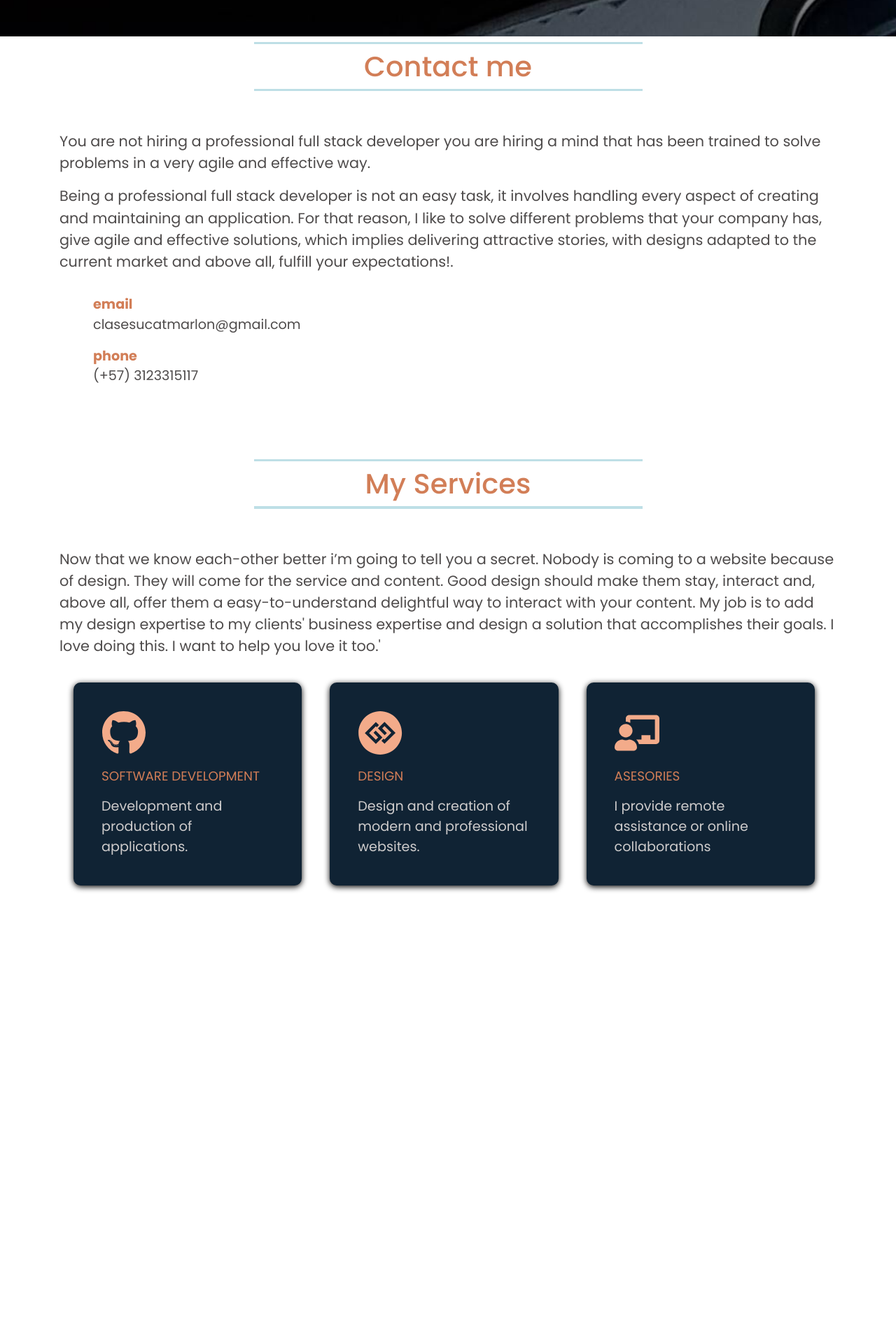
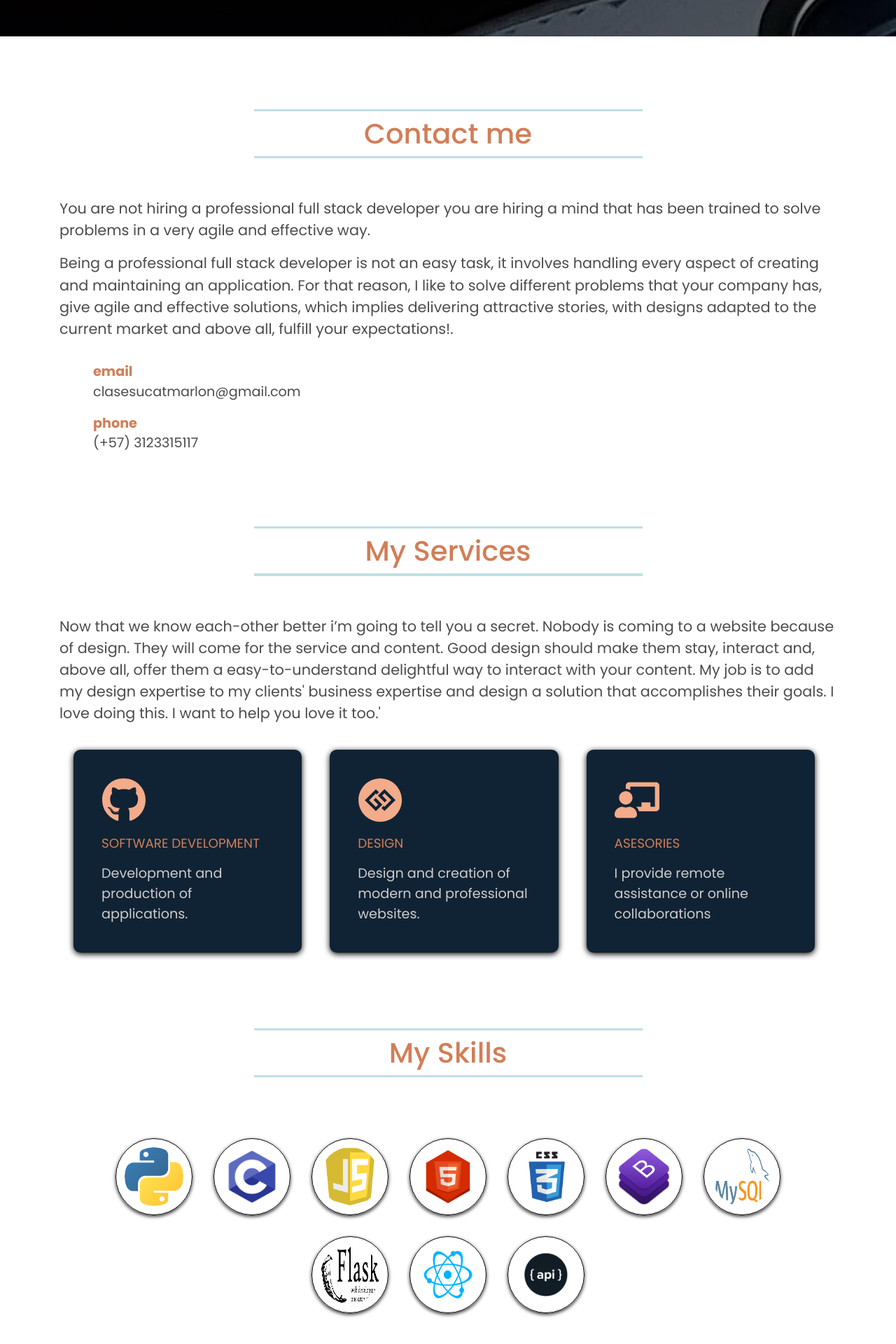
Before and after one commit to clasesucatmarlon/portafolioMG, a React (Create React App) app: page / in a window 1280 px wide. Shown: the part 2901-4821 px from the top of the page at 70% size. Before the commit the page ends 4186 px from the top, so only its background shows below. Built offline with nearby package versions, Linux system fonts and the light colour scheme.

Commit message:
Versión 04: added component skill

```diff
--- a/src/App.css
+++ b/src/App.css
@@ -158,9 +158,17 @@ body::-webkit-scrollbar {
 /* CONTACT */
 .contact {
   width: 100%;
-
   background-color: white;
   color: rgb(78, 75, 75);
+}
+
+.mainHeaderContact {
+  margin-bottom: 3rem;
+  font-weight: 500;
+  color: #d27e57;
+  font-size: 2rem;
+  text-align: center;
+  margin-top: 6rem;
 }
 
 .about__info-p1 {
@@ -366,6 +374,38 @@ strong {
   text-decoration: none;
 }
 
+
+/* SKILL */
+.mainHeaderSkill {
+  margin-bottom: 3rem;
+  margin-top: 5rem;
+  font-weight: 500;
+  color: #d27e57;
+  font-size: 2rem;
+  text-align: center;
+}
+
+.skillBanner {
+  padding-top: 1rem;
+  padding-bottom: 3rem;
+  background-repeat: no-repeat;
+  background-size: cover;
+  width: 100%;
+  text-align: center;
+}
+
+.skillBanner img {
+  height: 110px;
+  width: 110px;
+  border: 1px solid black;
+  border-radius: 50%;
+  padding: 12px;
+  margin: 15px;
+  box-shadow: 0 2px 5px rgb(49, 47, 47);
+}
+
+
+
 /* Medias Query */
 @media (max-width: 768px) {
   /* HEADER */
--- a/src/components/Contact.js
+++ b/src/components/Contact.js
@@ -20,7 +20,7 @@ const Contact = () => {
         <div className='contact' id="contact">
             <div className='container'>
                 <div className='row d-flex'>
-                    <div className="col-12 mainHeader">
+                    <div className="col-12 mainHeaderContact">
                         <div className='commonBorder'></div>
                         <h1>{header.subHeader}</h1>
                         <div className='commonBorder'></div>
--- a/src/components/Home.js
+++ b/src/components/Home.js
@@ -11,8 +11,8 @@ import About from './About';
 import Contact from './Contact';
 import Services from './Services';
 import Portafolio from './Portafolio';
-/* import Skill from './Skill';
-import Footer from './Footer'; */
+import Skill from './Skill';
+/* import Footer from './Footer'; */
 
 
 function Home() {
@@ -25,12 +25,12 @@ function Home() {
             <Portafolio />
             <Contact />
             <Services />
-
+            <Skill />
 {/*
 
 
 
-          <Skill />
+
           <Footer /> */}
 
 
--- /dev/null
+++ b/src/components/Skill.js
@@ -0,0 +1,70 @@
+import React from 'react';
+
+import Python from '../../public/images/python1.png';
+import C from '../../public/images/c.png';
+import Js from '../../public/images/js.png';
+import Html from '../../public/images/html1.png';
+import Css from '../../public/images/css.png';
+import Bootstrap from '../../public/images/Bootstrap.png';
+import MySQL from '../../public/images/mysql.png';
+import Flask from '../../public/images/flask.png';
+import ReactJS from '../../public/images/reactjs.png';
+import API from '../../public/images/api.png';
+
+const Skill = () => {
+
+
+
+    return (
+        <div className='skill' id="skill">
+            <div className='container'>
+                <div className='row d-flex'>
+
+
+                    <div className="col-12 mainHeaderSkill">
+                        <div className='commonBorder'></div>
+                        <h1>My Skills</h1>
+                        <div className='commonBorder'></div>
+                    </div>
+
+                    <div className="col-12 ">
+                        <div className='skillBanner'>
+                            <img src={Python} />
+                            <img src={C} />
+                            <img src={Js} />
+                            <img src={Html} />
+                            <img src={Css} />
+                            <img src={Bootstrap} />
+                            <img src={MySQL} />
+                            <img src={Flask} />
+                            <img src={ReactJS} />
+                            <img src={API} />
+                        </div>
+                    </div>
+                </div>
+
+                {/* <div className='portafolio__header'>
+                    <div className='common'>
+                        <h3 className='heading'>My Skills</h3>
+                        <div className='commonBorder'></div>
+                    </div>
+
+                    <div className='skillBanner'>
+                        <img src={Python} />
+                        <img src={C} />
+                        <img src={Js} />
+                        <img src={Html} />
+                        <img src={Css} />
+                        <img src={Bootstrap} />
+                        <img src={MySQL} />
+                        <img src={Flask} />
+                        <img src={ReactJS} />
+                        <img src={API} />
+                    </div>
+                </div> */}
+            </div>
+        </div>
+    )
+}
+
+export default Skill
```
